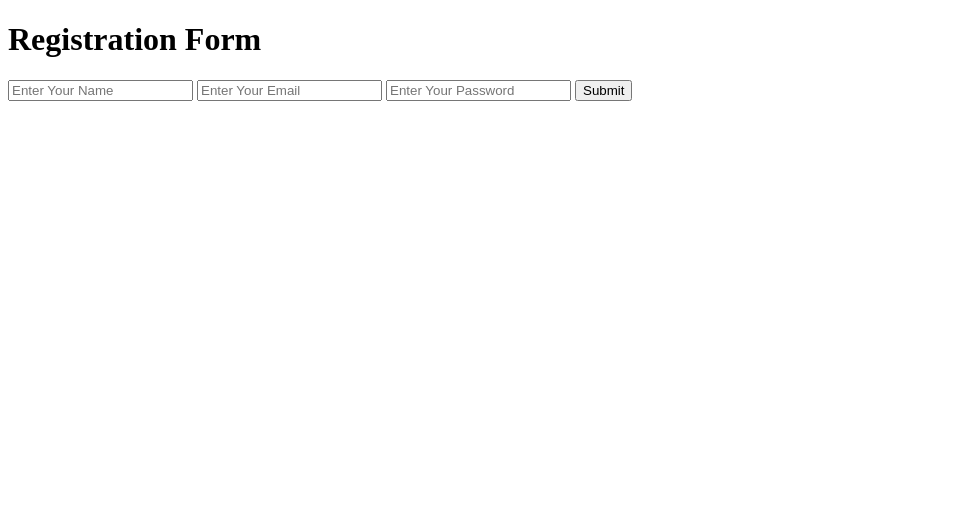
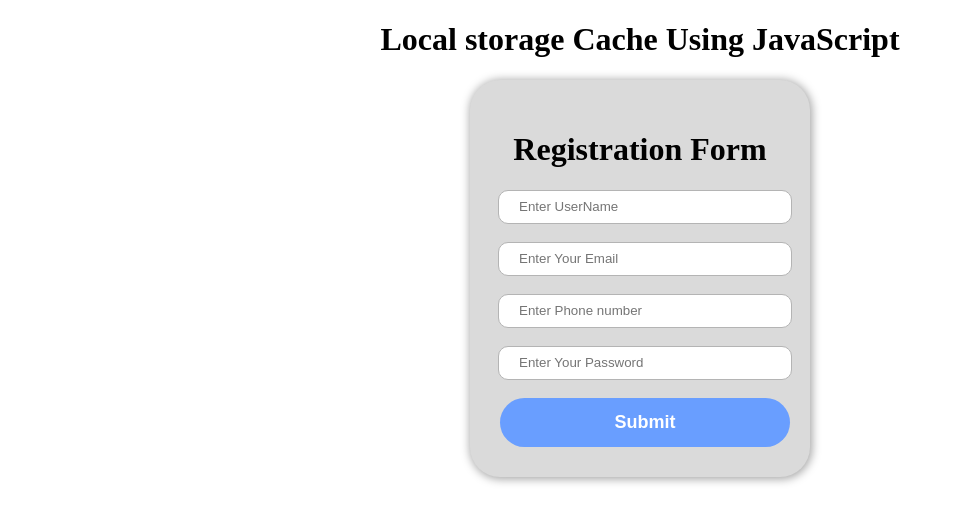
Before and after one commit to Usama-Aslam/Quiz-App, a plain HTML site: page index.html in a window 1280 px wide. Shown: the whole page, without its empty margins (0-955 px from the left). Drawn offline with Linux system fonts and the light colour scheme.

Commit message:
i update the form style

```diff
--- a/app.js
+++ b/app.js
@@ -6,9 +6,10 @@ function submit(){
     localStorage.setItem("Name",nme.value);
     localStorage.setItem("Email",email.value);
     localStorage.setItem("Password",pass.value);
+
     return false;
+
 }
-
 function checkValidation(){
     if(nme.value =="" || nme.value ==" ")
     {
--- a/index.html
+++ b/index.html
@@ -5,15 +5,20 @@
     <meta name="viewport" content="width=device-width, initial-scale=1.0">
     <meta http-equiv="X-UA-Compatible" content="ie=edge">
     <title>Quiz App</title>
+    <link rel="stylesheet" href="style.css">
 </head>
 <body>
+    <h1>Local storage Cache Using JavaScript</h1>
     <div>
-        <h1>Registration Form</h1>
-        <input type="text" id="name" placeholder="Enter Your Name">
-        <input type="email" id="email" placeholder="Enter Your Email">
-        <input type="password" id="password" placeholder="Enter Your Password">
-        <button onClick="return submit()">Submit</button>
-    </div>
+            <h1>Registration Form</h1>
+            <!-- <form onsubmit="function"> -->
+                <input type="text" placeholder="Enter UserName" id="name"><br><br>
+                <input type="email" placeholder="Enter Your Email" id="email"><br><br>
+                <input type="number" placeholder="Enter Phone number" id="number"><br><br>
+                <input type="password" placeholder="Enter Your Password" id="password"><br><br>
+                <button onclick="submit()">Submit</button>
+            <!-- </form> -->
+            </div>
 </body>
 <script src="app.js"></script>
 </html>
--- /dev/null
+++ b/style.css
@@ -0,0 +1,38 @@
+div{
+    margin:0px auto;
+    background: rgb(218, 218, 218);
+    width:100%;
+    max-width:320px;
+    padding:30px 10px;
+    text-align: center;
+    border-radius:30px;
+    box-shadow: 1px 1px 10px 1px rgb(163, 163, 163);
+}
+h1{
+    text-align:center;
+}
+input{
+    width:100%;
+    max-width:270px;
+    height:30px;
+    border-radius: 10px;
+    border:1px solid rgb(180, 180, 180);
+    margin-left:10px;
+    padding-left:20px;
+    outline:none;
+}
+button{
+    border:none;
+    width:290px;
+    padding:14px 0px;
+    border-radius:50px;
+    outline:none;
+    margin-left:10px;
+    background: #699eff;
+    color:white;
+    font-weight: bold;
+    font-size: 18px;
+}
+button:active{
+    background: #227aff;
+}
```
